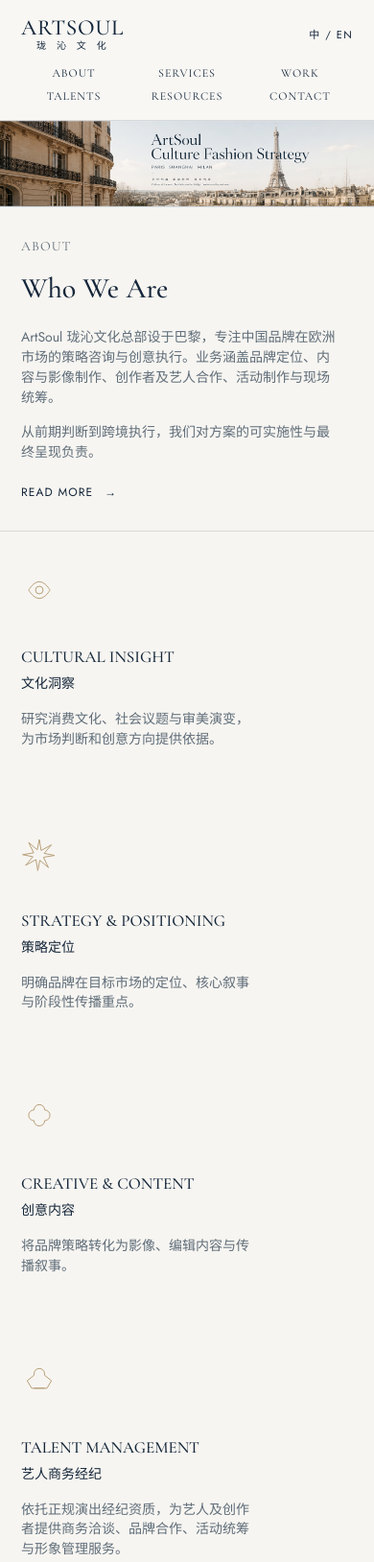
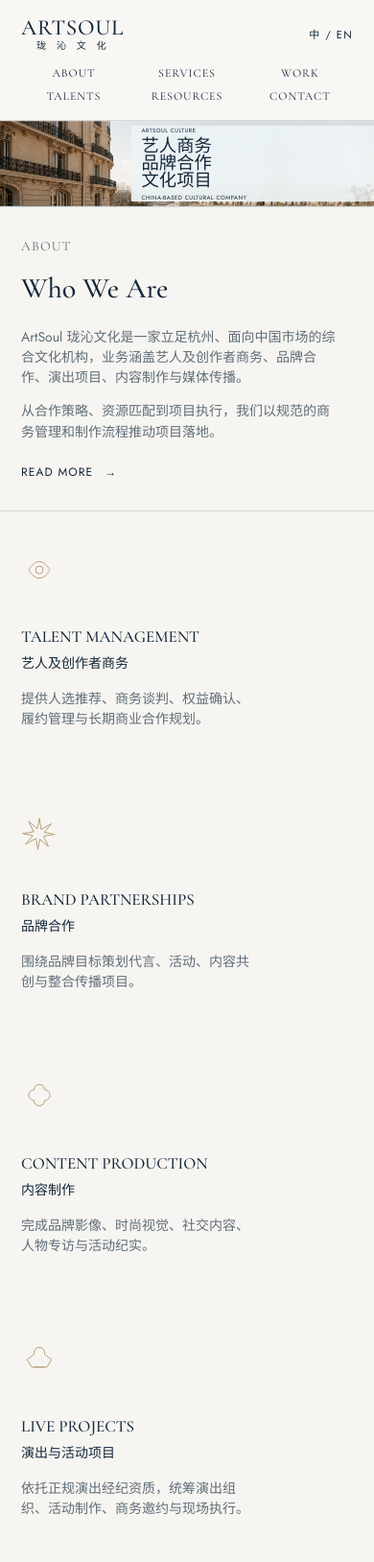
Before and after one commit to Kairos-space/artsoulculture, a website: page index.html in a window 390 px wide. Shown: the top 1628 px of the page at 96% size. Drawn offline with nearby package versions, Linux system fonts and the light colour scheme.

Commit message:
Refocus ArtSoul as a China-based culture company

```diff
--- a/assets/deck.css
+++ b/assets/deck.css
@@ -74,15 +74,64 @@ nav a:hover,
 }
 
 .hero {
+  position: relative;
   display: block;
   overflow: hidden;
   border-bottom: 1px solid var(--line);
   background: #eef4f7;
 }
 .hero-image img {
+  display: block;
   width: 100%;
   height: auto;
   object-fit: contain;
+}
+.hero-positioning {
+  position: absolute;
+  top: 8%;
+  bottom: 8%;
+  left: 37.5%;
+  display: flex;
+  width: 47%;
+  flex-direction: column;
+  justify-content: center;
+  padding: 2.2vw 3.2vw;
+  background: rgba(238, 244, 247, 0.9);
+  -webkit-backdrop-filter: blur(10px);
+  backdrop-filter: blur(10px);
+}
+.hero-positioning::after {
+  position: absolute;
+  top: 0;
+  bottom: 0;
+  left: 100%;
+  width: 24vw;
+  background: linear-gradient(90deg, rgba(238, 244, 247, 0.9), rgba(238, 244, 247, 0.58) 55%, rgba(238, 244, 247, 0));
+  -webkit-backdrop-filter: blur(10px);
+  backdrop-filter: blur(10px);
+  content: "";
+}
+.hero-positioning > * {
+  position: relative;
+  z-index: 1;
+}
+.hero-positioning p,
+.hero-positioning span {
+  margin: 0;
+  font-family: var(--sans);
+  font-size: clamp(9px, 0.76vw, 12px);
+  letter-spacing: 0.15em;
+}
+.hero-positioning h1 {
+  margin: 0.7vw 0 1vw;
+  font-family: var(--cn);
+  font-size: clamp(22px, 3.25vw, 52px);
+  font-weight: 500;
+  line-height: 1.04;
+}
+html[lang="en"] .hero-positioning h1 {
+  font-family: var(--serif);
+  font-weight: 500;
 }
 
 .about-shell {
@@ -1014,6 +1063,15 @@ html[lang="en"] .roster-grid h3 {
   .hero {
     height: auto;
   }
+  .hero-positioning {
+    left: 34%;
+    width: 56%;
+    padding: 16px 20px;
+  }
+  .hero-positioning h1 {
+    margin: 5px 0 7px;
+    font-size: clamp(18px, 4vw, 30px);
+  }
   .about-shell,
   .creator-band,
   .editorial-strip,
@@ -1126,6 +1184,23 @@ html[lang="en"] .roster-grid h3 {
     overflow: visible;
     padding-bottom: 0;
     text-align: center;
+  }
+  .hero-positioning {
+    top: 6%;
+    bottom: 6%;
+    left: 35%;
+    width: 58%;
+    padding: 8px 11px;
+  }
+  .hero-positioning p,
+  .hero-positioning span {
+    font-size: 6px;
+    letter-spacing: 0.08em;
+  }
+  .hero-positioning h1 {
+    margin: 3px 0 4px;
+    font-size: clamp(14px, 4.7vw, 22px);
+    line-height: 1;
   }
   nav a {
     min-width: 0;
--- a/index.html
+++ b/index.html
@@ -3,13 +3,13 @@
 <head>
   <meta charset="UTF-8" />
   <meta name="viewport" content="width=device-width, initial-scale=1.0" />
-  <meta name="description" content="ArtSoul 珑沁文化，立足巴黎、上海与米兰的文化时尚创意机构。" />
+  <meta name="description" content="ArtSoul 珑沁文化，立足中国的艺人商务、品牌合作与演出项目综合文化机构。" />
   <title>ArtSoul 珑沁文化</title>
   <link rel="icon" href="assets/favicon.svg" type="image/svg+xml" />
   <link rel="preconnect" href="https://fonts.googleapis.com" />
   <link rel="preconnect" href="https://fonts.gstatic.com" crossorigin />
   <link href="https://fonts.googleapis.com/css2?family=Cormorant+Garamond:ital,wght@0,400;0,500;0,600;1,400&amp;family=Jost:wght@300;400;500&amp;family=Noto+Sans+SC:wght@300;400;500;700&amp;family=Noto+Serif+SC:wght@400;500;600&amp;display=swap" rel="stylesheet" />
-  <link rel="stylesheet" href="assets/deck.css?v=20260622-7" />
+  <link rel="stylesheet" href="assets/deck.css?v=20260624-8" />
 </head>
 <body>
   <header class="site-header">
@@ -30,42 +30,47 @@
 
   <main id="top">
     <section class="hero hero-image">
-      <img src="assets/img/home-hero-reference.png" alt="ArtSoul Culture Fashion Strategy 巴黎铁塔头图" />
+      <img src="assets/img/home-hero-reference.png" alt="ArtSoul 珑沁文化品牌视觉" />
+      <div class="hero-positioning">
+        <p>ARTSOUL CULTURE</p>
+        <h1>艺人商务<br />品牌合作<br />文化项目</h1>
+        <span>CHINA-BASED CULTURAL COMPANY</span>
+      </div>
     </section>
 
     <section id="about" class="about-shell">
       <aside class="about-intro">
         <p class="eyebrow">ABOUT</p>
         <h2>Who We Are</h2>
-        <p>ArtSoul 珑沁文化总部设于巴黎，专注中国品牌在欧洲市场的策略咨询与创意执行。业务涵盖品牌定位、内容与影像制作、创作者及艺人合作、活动制作与现场统筹。</p>
-        <p>从前期判断到跨境执行，我们对方案的可实施性与最终呈现负责。</p>
+        <p>ArtSoul 珑沁文化是一家立足杭州、面向中国市场的综合文化机构，业务涵盖艺人及创作者商务、品牌合作、演出项目、内容制作与媒体传播。</p>
+        <p>从合作策略、资源匹配到项目执行，我们以规范的商务管理和制作流程推动项目落地。</p>
         <a href="about.html">READ MORE <span>→</span></a>
       </aside>
 
       <div id="services" class="capabilities">
         <article>
           <svg viewBox="0 0 48 48" aria-hidden="true"><path d="M24 13c8 0 14 11 14 11s-6 11-14 11S10 24 10 24s6-11 14-11Zm0 6a5 5 0 1 0 0 10 5 5 0 0 0 0-10Z"/></svg>
-          <h3>CULTURAL INSIGHT</h3>
-          <strong>文化洞察</strong>
-          <p>研究消费文化、社会议题与审美演变，为市场判断和创意方向提供依据。</p>
+          <h3>TALENT MANAGEMENT</h3>
+          <strong>艺人及创作者商务</strong>
+          <p>提供人选推荐、商务谈判、权益确认、履约管理与长期商业合作规划。</p>
         </article>
         <article>
           <svg viewBox="0 0 48 48" aria-hidden="true"><path d="m24 5 2.4 14.5L40 12l-9.6 11.3L44 26l-14.5 2.4L36 42 24.7 32.4 22 46l-2.4-14.5L6 39l9.6-11.3L2 25l14.5-2.4L10 9l11.3 9.6L24 5Z"/></svg>
-          <h3>STRATEGY & POSITIONING</h3>
-          <strong>策略定位</strong>
-          <p>明确品牌在目标市场的定位、核心叙事与阶段性传播重点。</p>
+          <h3>BRAND PARTNERSHIPS</h3>
+          <strong>品牌合作</strong>
+          <p>围绕品牌目标策划代言、活动、内容共创与整合传播项目。</p>
         </article>
         <article>
           <svg viewBox="0 0 48 48" aria-hidden="true"><path d="M24 8c4 0 7 3 7 7 4 0 7 3 7 7s-3 7-7 7c0 4-3 7-7 7s-7-3-7-7c-4 0-7-3-7-7s3-7 7-7c0-4 3-7 7-7Z"/></svg>
-          <h3>CREATIVE & CONTENT</h3>
-          <strong>创意内容</strong>
-          <p>将品牌策略转化为影像、编辑内容与传播叙事。</p>
+          <h3>CONTENT PRODUCTION</h3>
+          <strong>内容制作</strong>
+          <p>完成品牌影像、时尚视觉、社交内容、人物专访与活动纪实。</p>
         </article>
         <article>
           <svg viewBox="0 0 48 48" aria-hidden="true"><path d="M24 8a7 7 0 0 1 7 7v2l9 7-6 10H14L8 24l9-7v-2a7 7 0 0 1 7-7Zm-7 26h14"/></svg>
-          <h3>TALENT MANAGEMENT</h3>
-          <strong>艺人商务经纪</strong>
-          <p>依托正规演出经纪资质，为艺人及创作者提供商务洽谈、品牌合作、活动统筹与形象管理服务。</p>
+          <h3>LIVE PROJECTS</h3>
+          <strong>演出与活动项目</strong>
+          <p>依托正规演出经纪资质，统筹演出组织、活动制作、商务邀约与现场执行。</p>
         </article>
       </div>
     </section>
@@ -102,7 +107,7 @@
         <p class="eyebrow">TALENT<br />MANAGEMENT</p>
       </div>
       <div class="creator-copy">
-        <p>围绕艺人商务、品牌合作与内容项目，连接亚洲及欧洲的创作者、艺人、模特与品牌资源。</p>
+        <p>围绕艺人商务、品牌合作与内容项目，连接艺人、创作者、模特、媒体与品牌资源。</p>
         <a href="creators.html">TALENT MANAGEMENT <span>→</span></a>
       </div>
       <dl>
@@ -134,7 +139,7 @@
         <small>珑 沁 文 化</small>
       </a>
       <p>© 2026 ArtSoul Culture. All Rights Reserved.</p>
-      <p>Paris　Shanghai　Milan</p>
+      <p>Hangzhou　China</p>
     </div>
     <div>
       <h4>NAVIGATION</h4>
@@ -147,10 +152,10 @@
     </div>
     <div>
       <h4>SERVICES</h4>
-      <span>Cultural Insight</span>
-      <span>Strategy & Positioning</span>
-      <span>Creative & Content</span>
       <span>Talent Management</span>
+      <span>Brand Partnerships</span>
+      <span>Content Production</span>
+      <span>Live Projects</span>
     </div>
     <div>
       <h4>RESOURCES</h4>
```
Also changed, not shown: about.html (+8 -8 lines), contact.html (+1 -1 lines), creators.html (+4 -4 lines), en/about.html (+7 -7 lines), en/contact.html (+1 -1 lines), en/creators.html (+1 -1 lines), en/index.html (+12 -12 lines), en/resources.html (+2 -2 lines), en/services.html (+6 -6 lines), en/work.html (+2 -2 lines), resources.html (+2 -2 lines), services.html (+5 -5 lines), work.html (+2 -2 lines).
